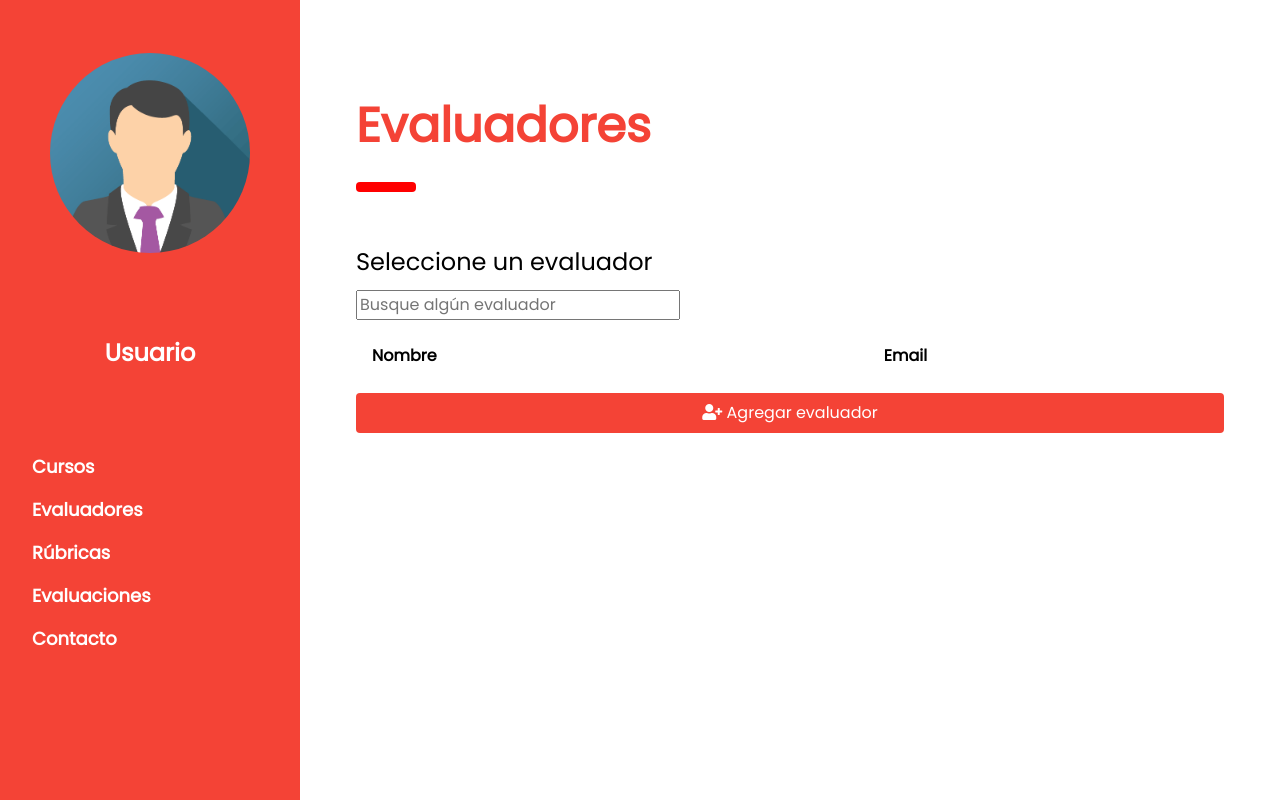
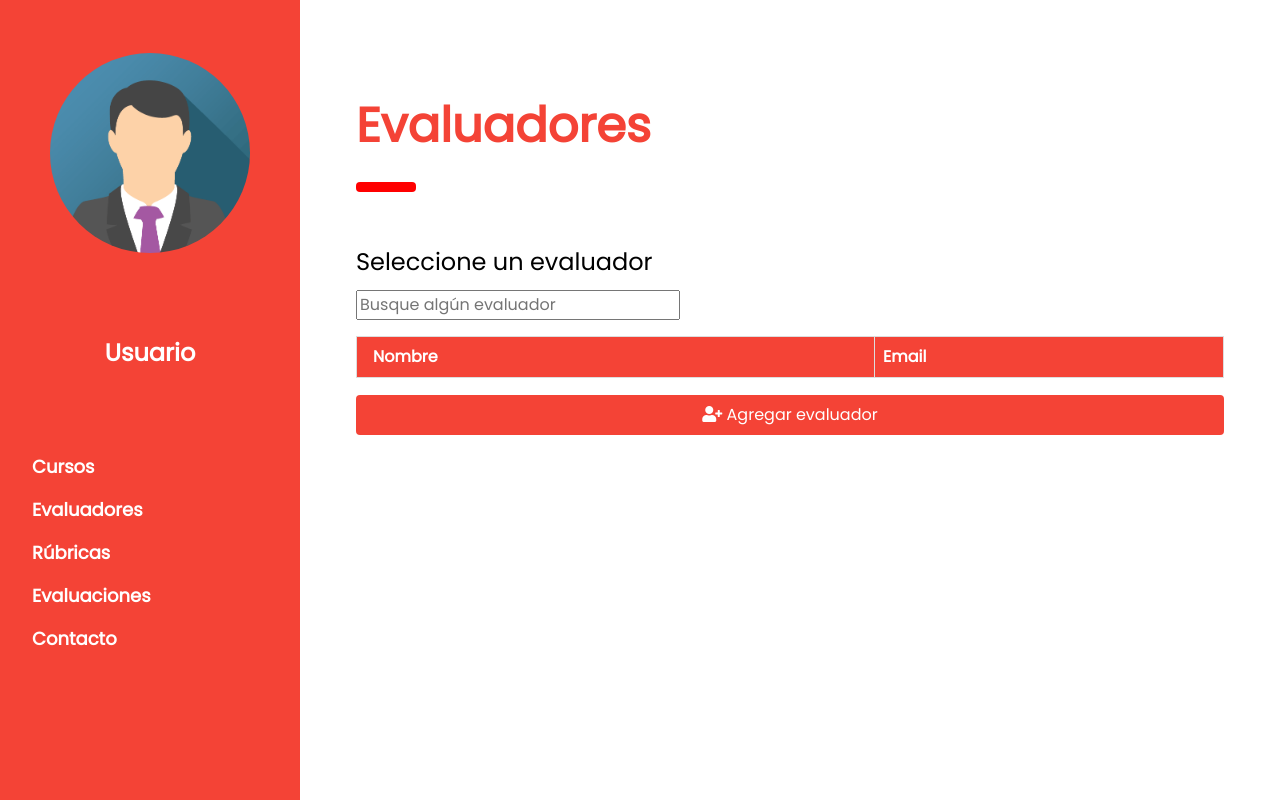
Before and after one commit to DCC-CC4401/2019-1-yet-another-quality-commit-T5, a Django app: page /evaluadores in a window 1280 px wide. Run offline with Django 3.2, Linux system fonts and the light colour scheme; data that the repository does not hold is empty.

Commit message:
Se iguala el diseño nuevo de tablas a la vista de evaluadores y se mueven ciertos detalles de style al css

```diff
--- a/static/css/blog.css
+++ b/static/css/blog.css
@@ -16,3 +16,7 @@ body,h1,h2,h3,h4,h5 {font-family: "Poppins", sans-serif}
 body {font-size:16px;}
 .w3-half img{margin-bottom:-6px;margin-top:16px;opacity:0.8;cursor:pointer}
 .w3-half img:hover{opacity:1}
+
+.tabla-elemento{
+    border: 1px solid #ddd; border-collapse: collapse
+}
--- a/templates/evaluadores/evaluadores_admin.html
+++ b/templates/evaluadores/evaluadores_admin.html
@@ -13,11 +13,11 @@
     <!-- Evaluadores registrados -->
 
     <div class="w3-margin-top w3-container w3-center">
-        <table class="w3-table">
+        <table class="w3-table w3-bordered w3-border-black">
             <thead>
                 <tr>
-                    <th> Nombre </th>
-                    <th> Email </th>
+                    <th class="w3-red tabla-elemento"> Nombre </th>
+                    <th class="w3-red tabla-elemento"> Email </th>
                 </tr>
             </thead>
             <script>
@@ -27,8 +27,8 @@
             <tbody id='evaluadores'>
             {% for evaluador in evaluadores_list %}
             <tr>
-                <td>{{evaluador}}</td>
-                <td class="w3-small"> {{ evaluador.get_email }} </td>
+                <td class="w3-light-gray tabla-elemento">{{evaluador}}</td>
+                <td class="w3-light-gray tabla-elemento w3-small"> {{ evaluador.get_email }} </td>
                 <!-- Javascript scan for evaluadores with format {(name,lastname,email),(name,lastname,email)...}-->
                 <script>
                     evaluadorJs=[];
@@ -69,9 +69,9 @@
                     texto="";
                     for(i=0; i<filtered.length; i++){
                         texto+="<tr>";
-                        texto+=("<td>"+filtered[i][0]+" ");
+                        texto+=("<td class='w3-light-gray tabla-elemento'>"+filtered[i][0]+" ");
                         texto+=(filtered[i][1]+"</td>");
-                        texto+=("<td class='w3-small'>"+filtered[i][2]+"</td>");
+                        texto+=("<td class='w3-small w3-light-gray tabla-elemento'>"+filtered[i][2]+"</td>");
                         texto+="</tr>";
                     }
 
```
Also changed, not shown: templates/cursos/cursos_admin.html (+9 -9 lines).
